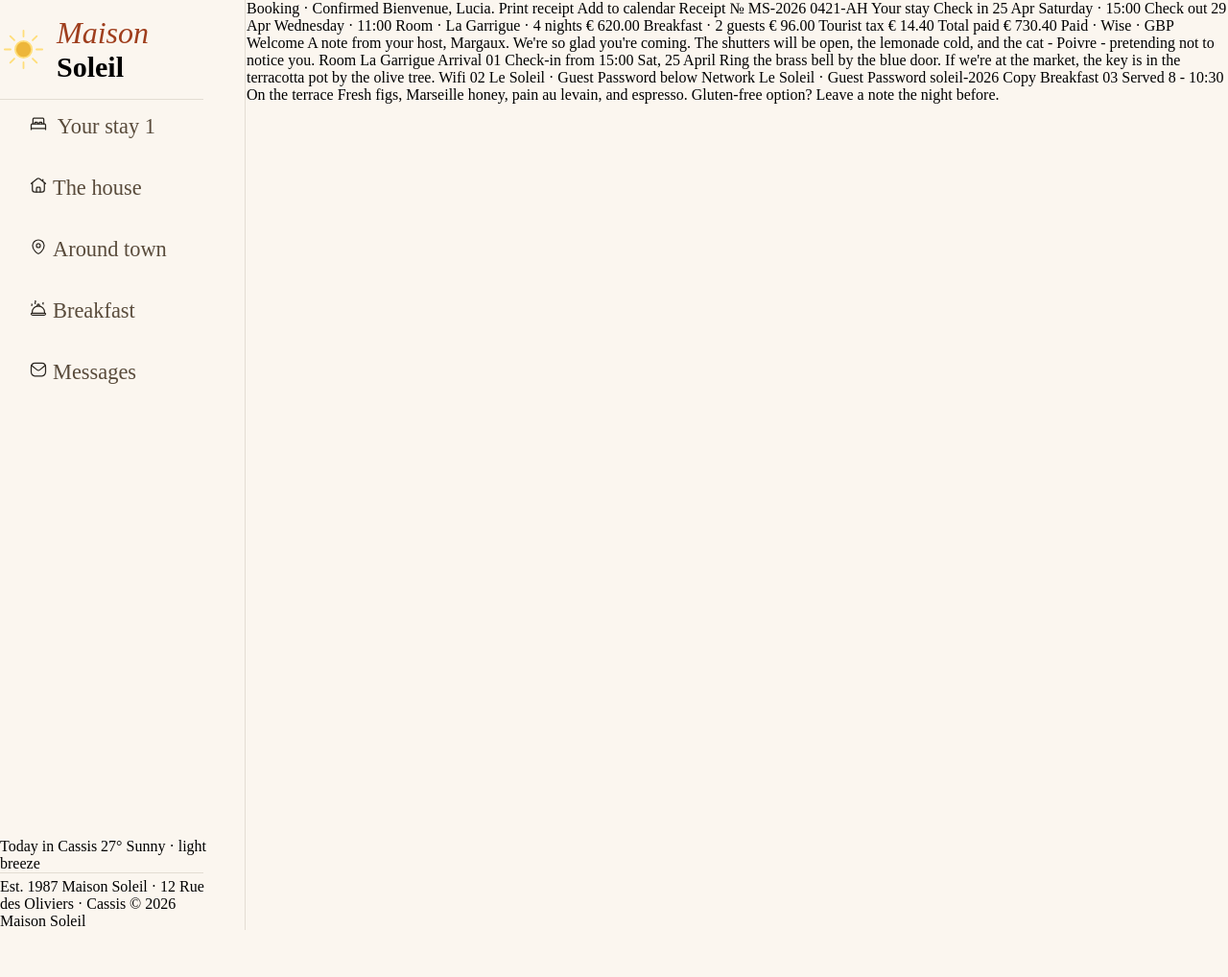
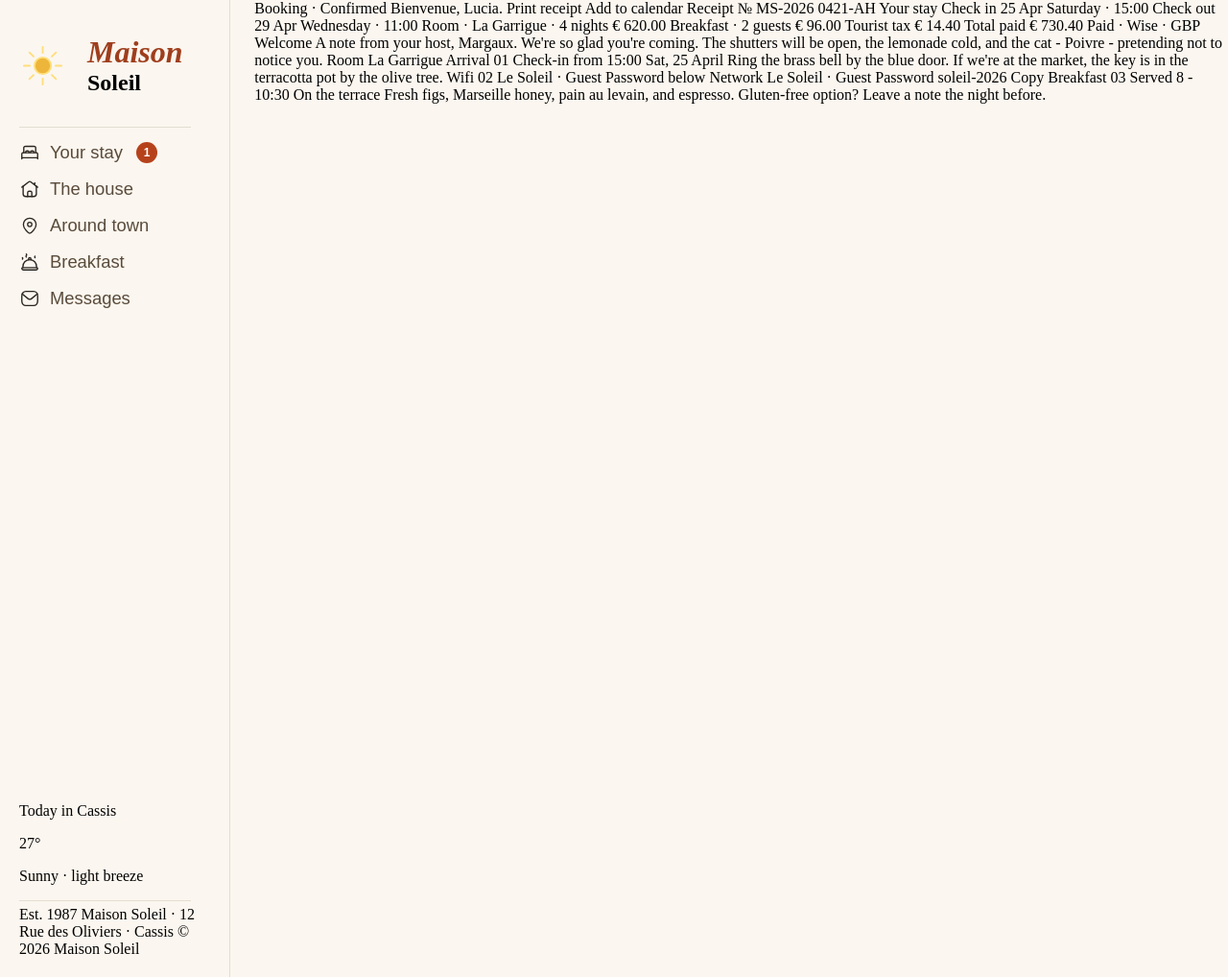
Before and after one commit to Madu-alt/Host-book, a plain HTML site: page index.html in a window 1280 px wide. Shown: the whole page at 96% size. Before the commit the page ends 969 px from the top, so only its background shows below. Drawn offline with Linux system fonts and the light colour scheme; a web font is replaced by a local one.

Commit message:
Style: correção do layout da side bar

```diff
--- a/index.html
+++ b/index.html
@@ -33,17 +33,21 @@
       <div id="container-before-line">
 
         <div id="containerSection">
-          <a><img src="./img/icon-bed.svg" class="imgIcon" /> Your stay 1</a><br>
-          <a><img src="./img/icon-house.svg" class="imgIcon" />The house</a><br>
-          <a><img src="./img/icon-pin.svg" class="imgIcon" />Around town</a><br>
-          <a><img src="./img/icon-breakfast-outline.svg" class="imgIcon" />Breakfast</a><br>
-          <a><img src="./img/icon-mail.svg" class="imgIcon" />Messages</a><br>
+
+          <div id="itemIcon">
+            <a><img src="./img/icon-bed.svg" class="imgIcon" /> Your stay <span id="notification">1</span></a>
+          </div>
+
+          <a><img src="./img/icon-house.svg" class="imgIcon" />The house</a>
+          <a><img src="./img/icon-pin.svg" class="imgIcon" />Around town</a>
+          <a><img src="./img/icon-breakfast-outline.svg" class="imgIcon" />Breakfast</a>
+          <a><img src="./img/icon-mail.svg" class="imgIcon" />Messages</a>
         </div>
 
         <div id="weather">
-          Today in Cassis
-          27°
-          Sunny · light breeze
+          <p>Today in Cassis</p>
+          <p>27°</p>
+          <p>Sunny · light breeze</p>
         </div>
       </div>
 
--- a/styles.css
+++ b/styles.css
@@ -7,11 +7,16 @@ body {
 
 main {
   width: 85%;
+  padding-left: 24px;
+  box-sizing: border-box;
 }
 
 #total-Dash {
   display: flex;
   justify-content: space-between;
+  width: 100%;
+  margin: 0;
+  padding: 0;
 }
 
 .horizontal-line {
@@ -23,72 +28,71 @@ main {
 
 .vertical-line {
   height: 100%;
-    border-left: 1px solid ;
+  border-left: 1px solid hsl(36, 22%, 86%);
   width: 0px;
 }
 
 #sidebar {
   width: 250px;
   border-right: 1px solid hsl(36, 22%, 86%);
-    padding-right: 20px;
-    height: 100%;
-}
-
-.dm-sans-regular {
-  font-family: "DM Sans", sans-serif;
-  font-optical-sizing: auto;
-  font-weight: 400;
-  font-style: normal;
-}
-
-.fraunces-semibold {
-  font-family: "Fraunces", serif;
-  font-optical-sizing: auto;
-  font-weight: 600;
-  font-style: semibold;
-  font-variation-settings:
-    "SOFT" 0,
-    "WONK" 0;
-}
-
-#soleil {
-    font-size: 30px;
+  padding: 20px;
+  box-sizing: border-box;
+  min-height: 100vh;
 }
 
 #container-logo {
   display: flex;
+  align-items: center;
+  gap: 12px;
+  margin-bottom: 16px;
 }
 
 #maison-logo {
   color: hsl(15, 69%, 37%);
-    font-size: 2.0rem;
-    font-family: "fraunces-semibold", serif;
+  font-size: 2rem;
+  font-family: "Fraunces", serif;
+  font-weight: 600;
   font-style: italic;
+}
+
+#soleil {
+  font-size: 24px;
+  font-family: "Fraunces", serif;
+  font-weight: 600;
+  display: block;
 }
 
 .item-container {
   padding-left: 10px;
 }
 
+#containerSection {
+  display: flex;
+  flex-direction: column;
+  gap: 16px;
+  padding: 10px 0;
+}
+
 #sidebar a {
+  display: flex;
+  align-items: center;
+  gap: 10px;
   color: hsl(32, 20%, 29%);
-    font-size: 1.4rem;
-    font-family: "dm-sans-regular", serif;
+  font-size: 1.15rem;
+  font-family: "DM Sans", sans-serif;
+  text-decoration: none;
+  white-space: nowrap;
+}
+
+#sidebar a br {
+  display: none;
 }
 
 .imgIcon {
   color: hsl(32, 20%, 29%);
-    width: 30px;
-    height:20px;
-}
-
-#containerSection {
-    height: 40%;
-    display: flex;
-    flex-direction: column;
-    justify-content: space-around;
-    align-content: flex-start;
-    padding: 5px 25px;
+  width: 22px;
+  height: 22px;
+  flex-shrink: 0;
 }
 
 #container-before-line {
@@ -98,3 +102,22 @@ main {
   gap: 50px;
   height: 800px;
 }
+
+#notification {
+  display: inline-flex;
+  align-items: center;
+  justify-content: center;
+  width: 22px;
+  height: 22px;
+  flex-shrink: 0;
+  border-radius: 50%;
+  background-color: hsl(15, 74%, 41%);
+  color: hsl(0, 0%, 100%);
+  font-size: 0.75rem;
+  font-weight: bold;
+  margin-left: 4px;
+}
+
+#itemIcon {
+  display: inline-flex;
+}
```
Lines whose indentation alone changed are shown as unchanged.
